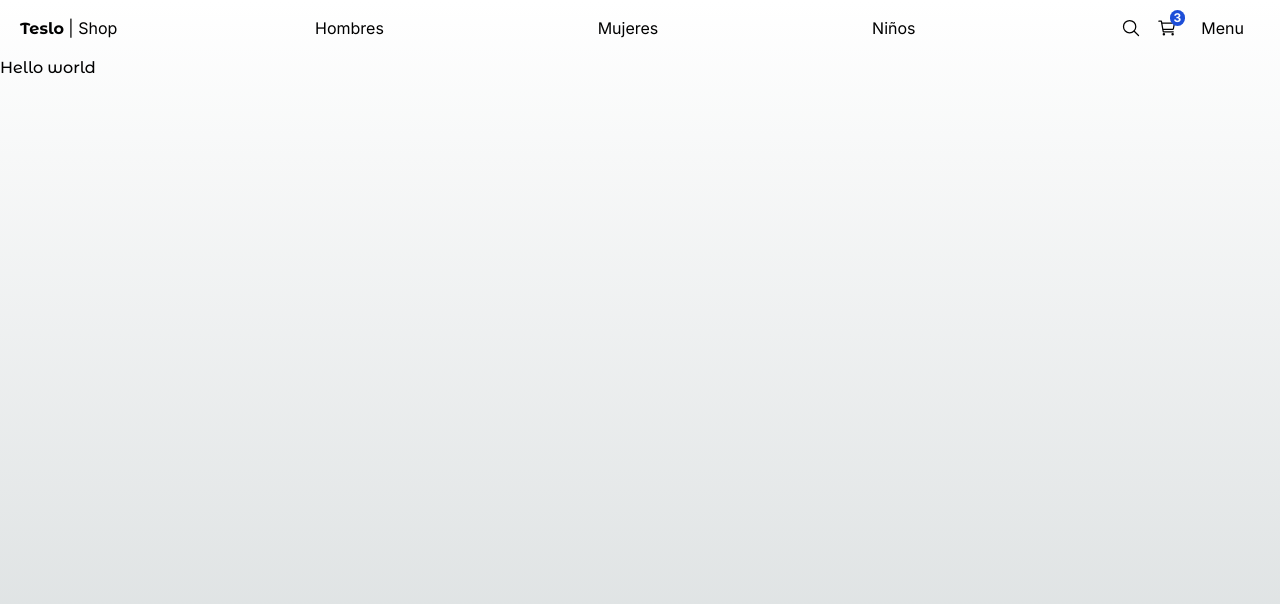
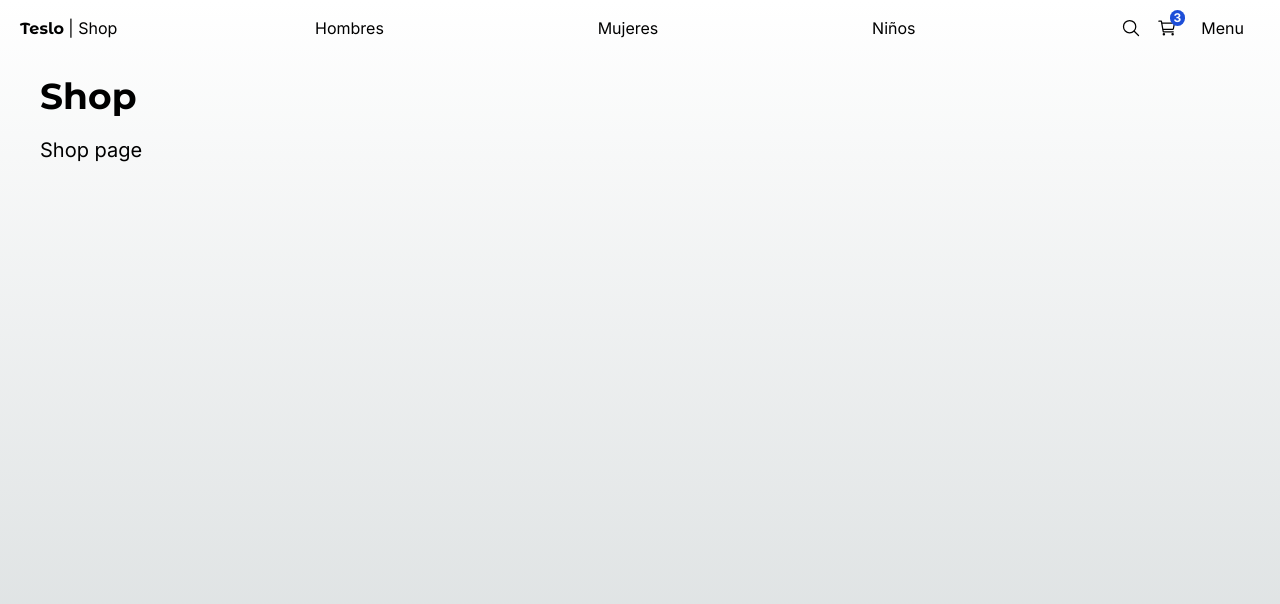
Before and after one commit to brandonjcg/teslo-shop, a Next.js app: page / in a window 1280 px wide. Shown: the top 604 px of the page. Built offline with nearby package versions, Linux system fonts and the light colour scheme.

Commit message:
feat(components): :sparkles: add Title component and update Shop layout

```diff
--- a/src/app/(shop)/layout.tsx
+++ b/src/app/(shop)/layout.tsx
@@ -8,7 +8,7 @@ export default function ShopLayout({
   return (
     <main className="min-h-screen">
       <TopMenu />
-      {children}
+      <div className="px-0 sm:px-10">{children}</div>
     </main>
   );
 }
--- a/src/app/(shop)/page.tsx
+++ b/src/app/(shop)/page.tsx
@@ -1,9 +1,5 @@
-import { monsserat } from "@/fonts";
+import { Title } from "@/components";
 
 export default function ShopPage() {
-  return (
-    <main>
-      <h1 className={monsserat.className}>Hello world</h1>
-    </main>
-  );
+  return <Title title="Shop" subtitle="Shop page" className="mb-2" />;
 }
--- a/src/app/(shop)/product/[slug]/page.tsx
+++ b/src/app/(shop)/product/[slug]/page.tsx
@@ -3,7 +3,6 @@ import { monsserat } from "@/fonts";
 export default function ProductPage() {
   return (
     <main>
-      {/* check route products */}
       <h1 className={monsserat.className}>Product</h1>
     </main>
   );
--- /dev/null
+++ b/src/components/ui/Title.tsx
@@ -0,0 +1,19 @@
+import { monsserat } from "@/fonts";
+interface Props {
+  title: string;
+  subtitle?: string;
+  className?: string;
+}
+
+export const Title = ({ title, subtitle, className }: Props) => {
+  return (
+    <div className={`mt-3 ${className}`}>
+      <h1
+        className={`${monsserat.className} antialiased text-4xl font-semibold my-5`}
+      >
+        {title}
+      </h1>
+      {subtitle && <h3 className="text-xl mb-5">{subtitle}</h3>}
+    </div>
+  );
+};
--- a/src/components/ui/index.ts
+++ b/src/components/ui/index.ts
@@ -1,2 +1,3 @@
 export * from "./TopMenu";
 export * from "./NotFound";
+export * from "./Title";
```
